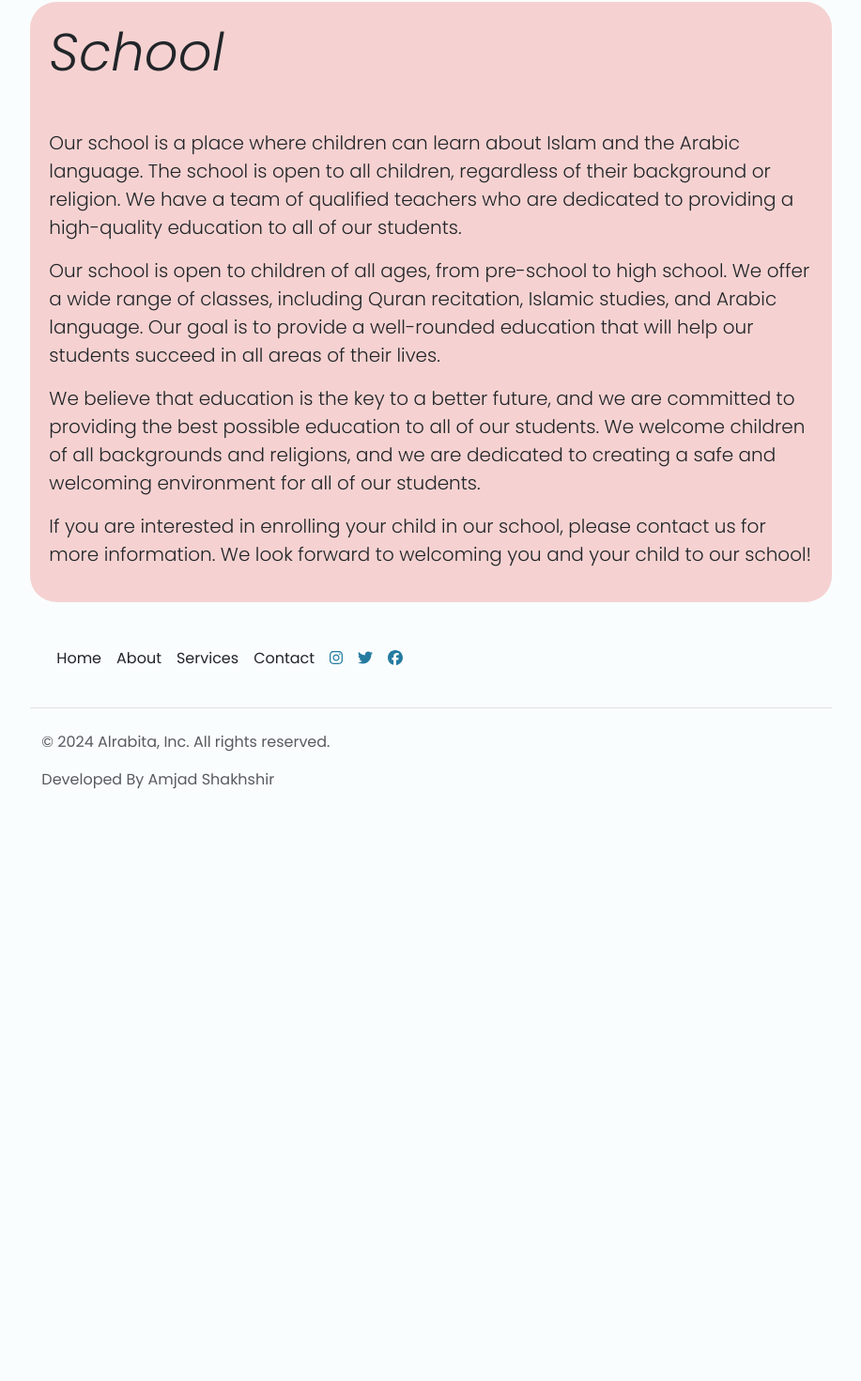
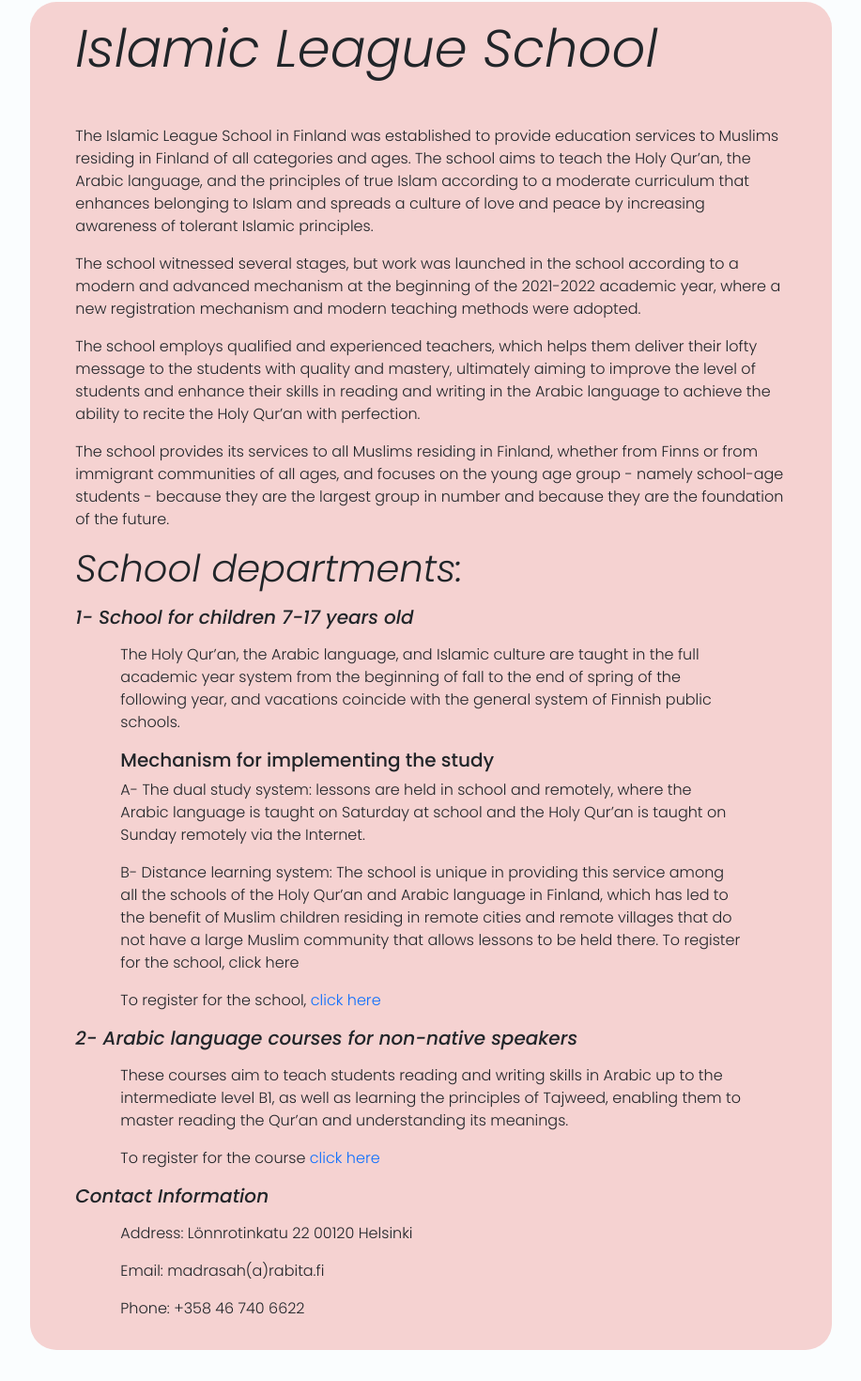
Before and after one commit to AmjadShakhshir/mosque-frontend, a React (Vite) app: page /school in a window 1280 px wide. Shown: the part 109-1579 px from the top of the page at 94% size, without its empty margins (181-1098 px from the left). Before the commit the page ends 951 px from the top, so only its background shows below. Built offline with nearby package versions, Linux system fonts and the light colour scheme.

Commit message:
add more info for the school

```diff
--- a/src/pages/School.tsx
+++ b/src/pages/School.tsx
@@ -1,21 +1,56 @@
 const School = () => {
   return (
     <article className="school mt-4">
-      <div className="school-container">
-        <h1 className="display-4 fst-italic mb-5">School</h1>
-        <p className="lead">
-          Our school is a place where children can learn about Islam and the Arabic language. The school is open to all children, regardless of their background or religion. We have a team of qualified teachers who are dedicated to providing a
-          high-quality education to all of our students.
+      <div className="school-container px-5 py-3">
+        <h1 className="display-4 fst-italic mb-5">Islamic League School</h1>
+        <p className="lead fs-6">
+          The Islamic League School in Finland was established to provide education services to Muslims residing in Finland of all categories and ages. The school aims to teach the Holy Qur’an, the Arabic language, and the principles of true Islam
+          according to a moderate curriculum that enhances belonging to Islam and spreads a culture of love and peace by increasing awareness of tolerant Islamic principles.
         </p>
-        <p className="lead">
-          Our school is open to children of all ages, from pre-school to high school. We offer a wide range of classes, including Quran recitation, Islamic studies, and Arabic language. Our goal is to provide a well-rounded education that will help
-          our students succeed in all areas of their lives.
+        <p className="lead fs-6">
+          The school witnessed several stages, but work was launched in the school according to a modern and advanced mechanism at the beginning of the 2021-2022 academic year, where a new registration mechanism and modern teaching methods were
+          adopted.
         </p>
-        <p className="lead">
-          We believe that education is the key to a better future, and we are committed to providing the best possible education to all of our students. We welcome children of all backgrounds and religions, and we are dedicated to creating a safe and
-          welcoming environment for all of our students.
+        <p className="lead fs-6">
+          The school employs qualified and experienced teachers, which helps them deliver their lofty message to the students with quality and mastery, ultimately aiming to improve the level of students and enhance their skills in reading and writing
+          in the Arabic language to achieve the ability to recite the Holy Qur’an with perfection.
         </p>
-        <p className="lead">If you are interested in enrolling your child in our school, please contact us for more information. We look forward to welcoming you and your child to our school!</p>
+        <p className="lead fs-6">
+          The school provides its services to all Muslims residing in Finland, whether from Finns or from immigrant communities of all ages, and focuses on the young age group - namely school-age students - because they are the largest group in
+          number and because they are the foundation of the future.
+        </p>
+        <div>
+          <h2 className="display-6 fst-italic mb-3">School departments:</h2>
+          <h5 className="fst-italic mb-3">1- School for children 7-17 years old </h5>
+          <p className="lead mx-5 fs-6">
+            The Holy Qur’an, the Arabic language, and Islamic culture are taught in the full academic year system from the beginning of fall to the end of spring of the following year, and vacations coincide with the general system of Finnish public
+            schools.
+          </p>
+          <h5 className="mx-5">Mechanism for implementing the study</h5>
+          <p className="lead mx-5 fs-6">A- The dual study system: lessons are held in school and remotely, where the Arabic language is taught on Saturday at school and the Holy Qur’an is taught on Sunday remotely via the Internet.</p>
+          <p className="lead mx-5 fs-6">
+            B- Distance learning system: The school is unique in providing this service among all the schools of the Holy Qur’an and Arabic language in Finland, which has led to the benefit of Muslim children residing in remote cities and remote
+            villages that do not have a large Muslim community that allows lessons to be held there. To register for the school, click here
+          </p>
+          <p className="lead mx-5 fs-6">
+            To register for the school, <a href="#">click here</a>
+          </p>
+        </div>
+        <div>
+          <h5 className="fst-italic mb-3">2- Arabic language courses for non-native speakers</h5>
+          <p className="lead mx-5 fs-6">
+            These courses aim to teach students reading and writing skills in Arabic up to the intermediate level B1, as well as learning the principles of Tajweed, enabling them to master reading the Qur’an and understanding its meanings.
+          </p>
+          <p className="lead mx-5 fs-6">
+            To register for the course <a href="#">click here</a>
+          </p>
+        </div>
+        <div>
+          <h5 className="fst-italic mb-3">Contact Information</h5>
+          <p className="lead mx-5 fs-6">Address: Lönnrotinkatu 22 00120 Helsinki</p>
+          <p className="lead mx-5 fs-6">Email: madrasah(a)rabita.fi</p>
+          <p className="lead mx-5 fs-6">Phone: +358 46 740 6622</p>
+        </div>
       </div>
     </article>
   );
```
